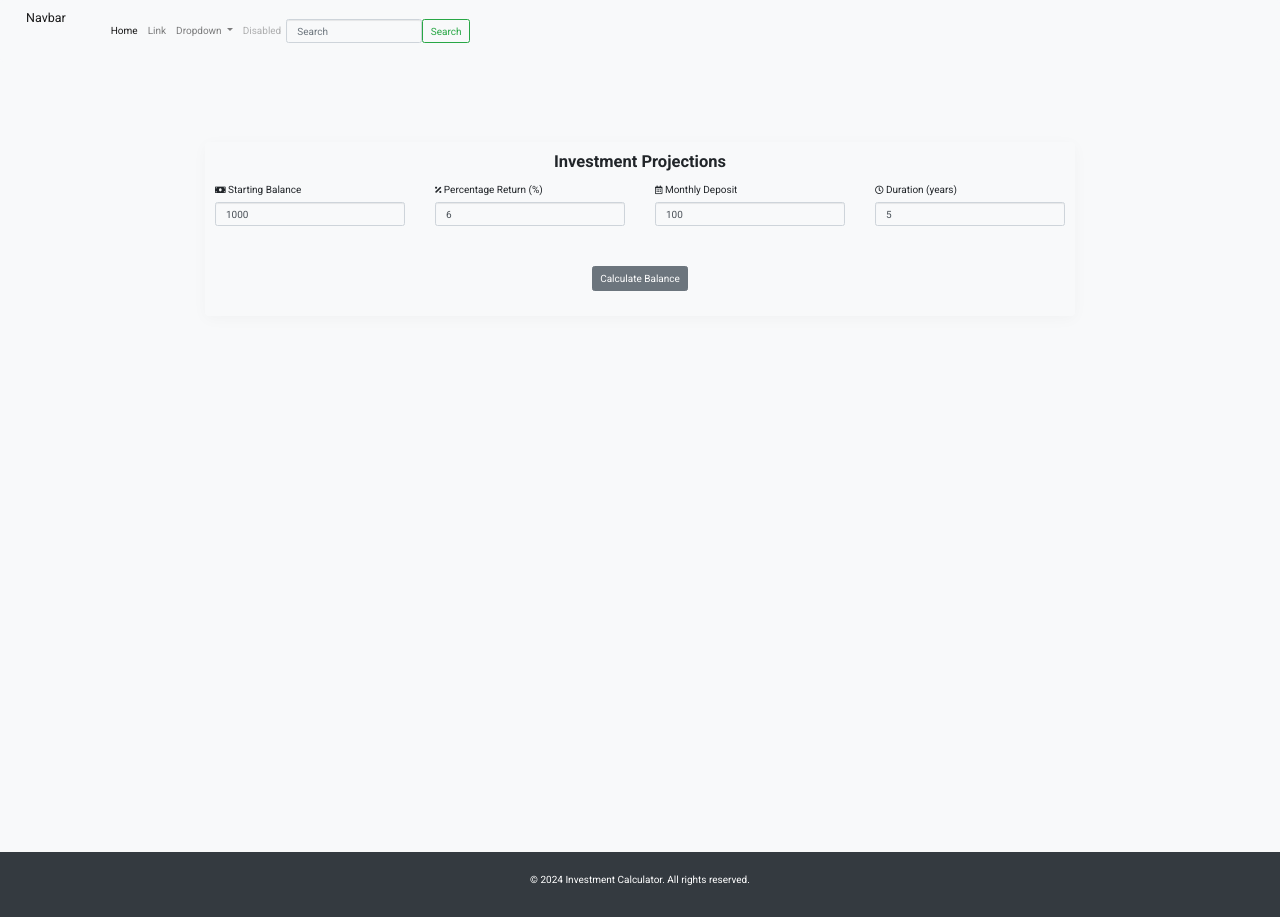
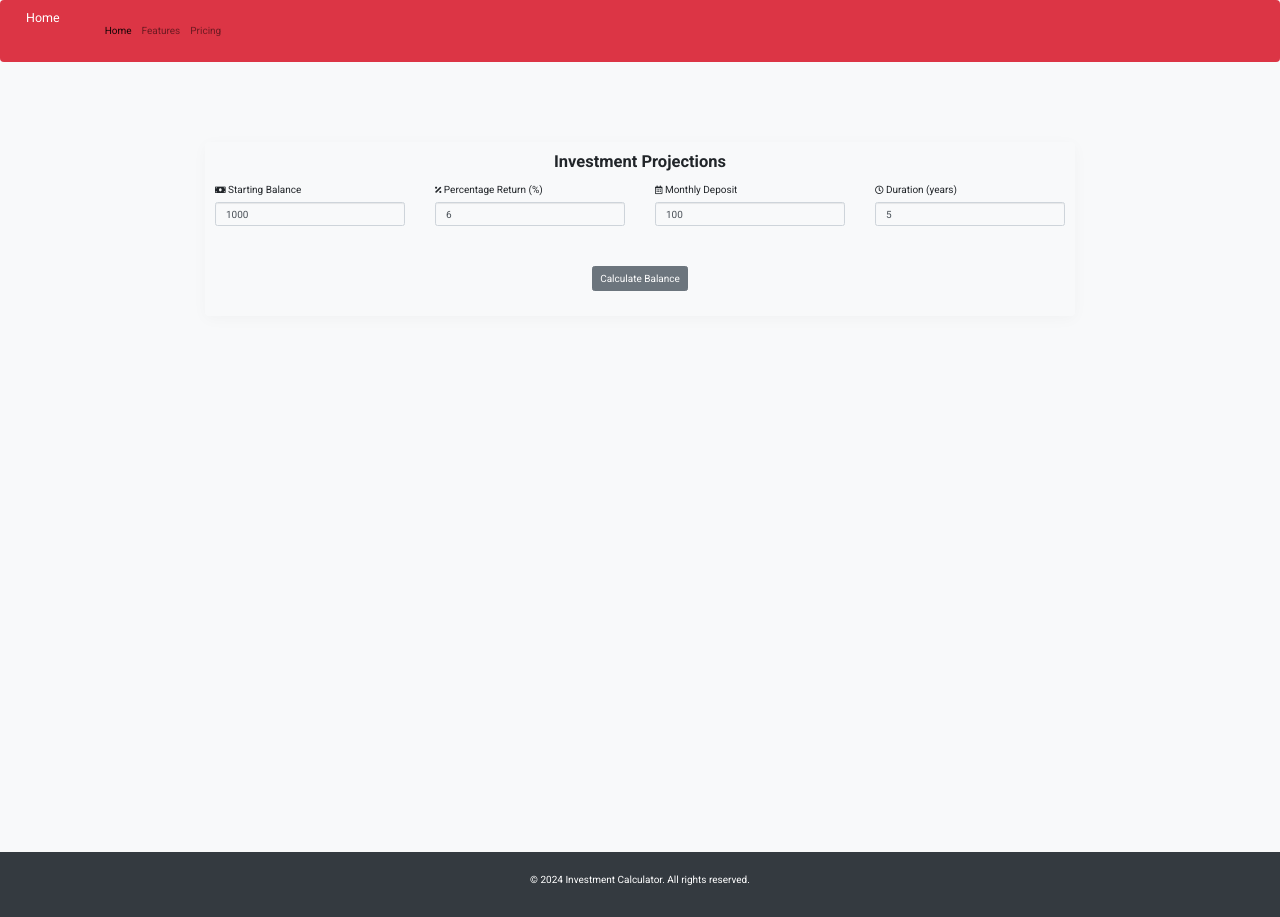
Before and after one commit to mokaty1818795/investment_calculator, a plain HTML site: page index.html in a window 1280 px wide. Drawn offline with Linux system fonts and the light colour scheme; files that its build step writes are made by us from their sources.

Commit message:
Update index.html

```diff
--- a/index.html
+++ b/index.html
@@ -69,39 +69,24 @@
     </style>
 </head>
 
-<nav class="navbar navbar-expand-lg navbar-light bg-light">
+<nav class="navbar navbar-expand-lg navbar-light bg-danger">
   <div class="container-fluid">
-    <a class="navbar-brand" href="#">Navbar</a>
-    <button class="navbar-toggler" type="button" data-bs-toggle="collapse" data-bs-target="#navbarSupportedContent" aria-controls="navbarSupportedContent" aria-expanded="false" aria-label="Toggle navigation">
+    <a class="navbar-brand text-white fs-1" href="#">Home</a>
+    <button class="navbar-toggler" type="button" data-bs-toggle="collapse" data-bs-target="#navbarText" aria-controls="navbarText" aria-expanded="false" aria-label="Toggle navigation">
       <span class="navbar-toggler-icon"></span>
     </button>
-    <div class="collapse navbar-collapse" id="navbarSupportedContent">
+    <div class="collapse navbar-collapse" id="navbarText">
       <ul class="navbar-nav me-auto mb-2 mb-lg-0">
         <li class="nav-item">
           <a class="nav-link active" aria-current="page" href="#">Home</a>
         </li>
-        <li class="nav-item">
-          <a class="nav-link" href="#">Link</a>
+        <li class="nav-item fs-1">
+          <a class="nav-link" href="#">Features</a>
         </li>
-        <li class="nav-item dropdown">
-          <a class="nav-link dropdown-toggle" href="#" id="navbarDropdown" role="button" data-bs-toggle="dropdown" aria-expanded="false">
-            Dropdown
-          </a>
-          <ul class="dropdown-menu" aria-labelledby="navbarDropdown">
-            <li><a class="dropdown-item" href="#">Action</a></li>
-            <li><a class="dropdown-item" href="#">Another action</a></li>
-            <li><hr class="dropdown-divider"></li>
-            <li><a class="dropdown-item" href="#">Something else here</a></li>
-          </ul>
-        </li>
-        <li class="nav-item">
-          <a class="nav-link disabled" href="#" tabindex="-1" aria-disabled="true">Disabled</a>
+        <li class="nav-item fs-1">
+          <a class="nav-link" href="#">Pricing</a>
         </li>
       </ul>
-      <form class="d-flex">
-        <input class="form-control me-2" type="search" placeholder="Search" aria-label="Search">
-        <button class="btn btn-outline-success" type="submit">Search</button>
-      </form>
     </div>
   </div>
 </nav>
```
